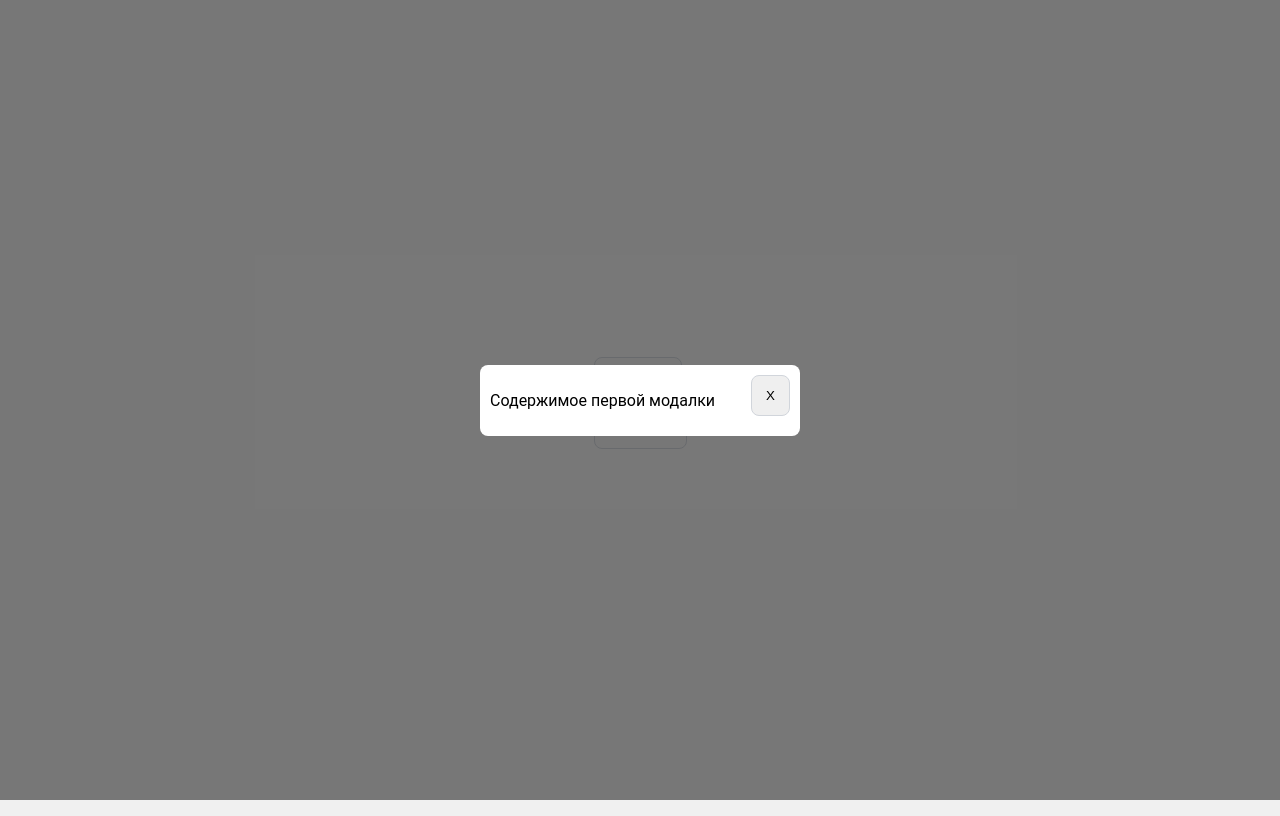
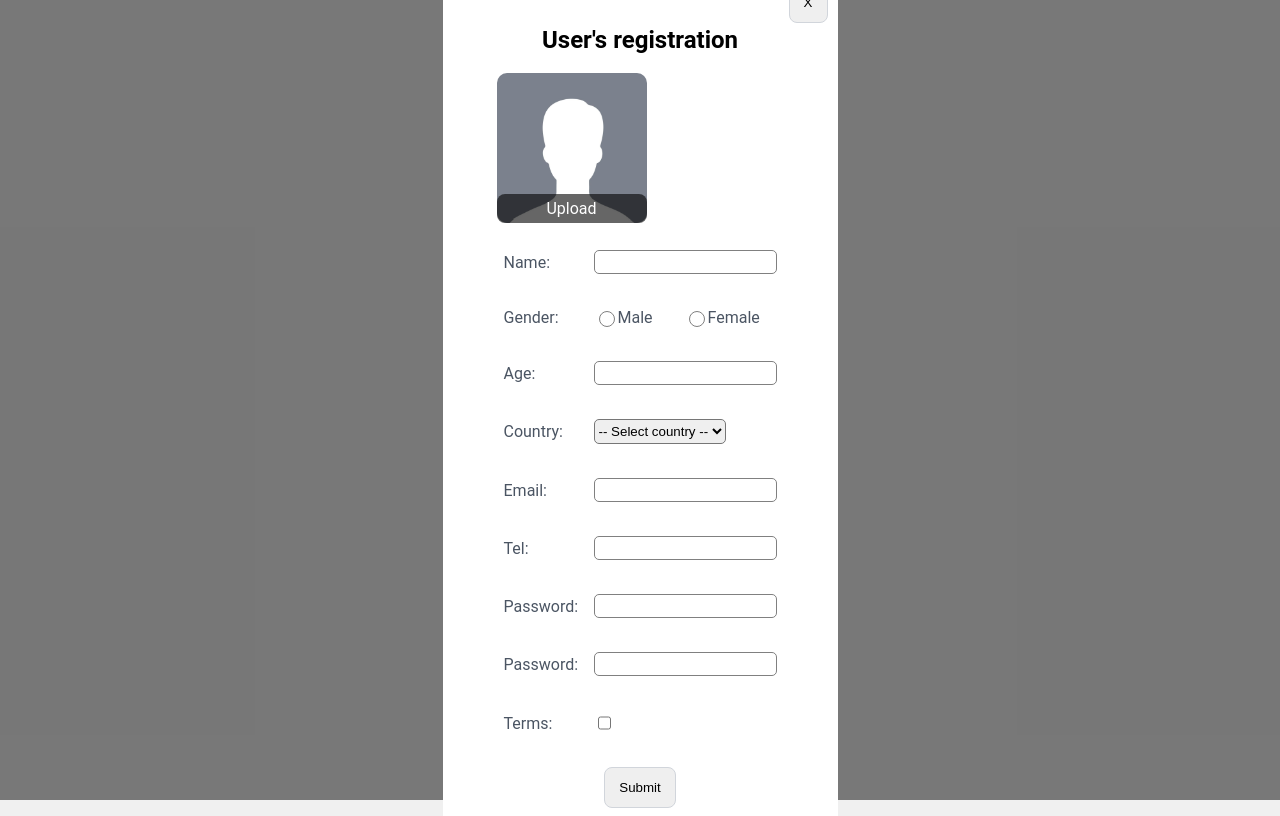
Before and after one commit to alexspearsi/react-rss-2025q3, a React app: page / in a window 1280 px wide. Both pictures are taken after a click on the button "1st button". Built offline with nearby package versions, Linux system fonts and the light colour scheme; the HTML template or start-up script is replaced by a standard one.

Commit message:
feat: implement validation using react-hook-form

```diff
--- a/eslint.config.js
+++ b/eslint.config.js
@@ -17,7 +17,7 @@ export default tseslint.config(
     ],
     files: ["**/*.{ts,tsx}"],
     languageOptions: {
-      ecmaVersion: 2022,
+      ecmaVersion: 2023,
       globals: globals.browser,
     },
     plugins: {
--- a/package.json
+++ b/package.json
@@ -28,7 +28,8 @@
   },
   "dependencies": {
     "react": "^19.1.1",
-    "react-dom": "^19.1.1"
+    "react-dom": "^19.1.1",
+    "react-hook-form": "^7.62.0"
   },
   "devDependencies": {
     "@eslint/js": "^9.33.0",
--- a/src/components/ActionButtons.tsx
+++ b/src/components/ActionButtons.tsx
@@ -1,5 +1,6 @@
 import { useState } from 'react';
 import Modal from './Modal/Modal';
+import ControlledForm from './ControlledForm/ControlledForm';
 
 export default function ActionButtons() {
   const [isFirstModalOpen, setIsFirstModalOpen] = useState<boolean>(false);
@@ -12,7 +13,7 @@ export default function ActionButtons() {
 
         {isFirstModalOpen && (
           <Modal onClose={() => setIsFirstModalOpen(false)}>
-            <p>Содержимое первой модалки</p>
+            <ControlledForm />
           </Modal>
         )}
       </div>
--- /dev/null
+++ b/src/components/ControlledForm/ControlledForm.module.css
@@ -0,0 +1,110 @@
+.profile {
+  display: flex;
+  flex-direction: column;
+
+  width: fit-content;
+  padding: 24px 44px;
+  border-radius: 10px;
+}
+
+.avatarWrapper {
+  position: relative;
+  width: 150px;
+  height: 150px;
+}
+
+.avatar {
+  width: 100%;
+}
+
+.uploadBtn {
+  cursor: pointer;
+
+  position: absolute;
+  bottom: 0;
+
+  width: 130px;
+  padding: 5px 10px;
+  border-radius: 8px;
+
+  color: #fff;
+  text-align: center;
+
+  background: rgb(0 0 0 / 60%);
+}
+
+.field {
+  display: flex;
+  margin-top: 20px;
+  padding: 7px;
+}
+
+.field label {
+  display: flex;
+  align-items: center;
+  width: 90px;
+  color: #4b5563;
+}
+
+.field input {
+  display: block;
+
+  height: 20px;
+  border: 1px solid gray;
+  border-radius: 5px;
+
+  outline: none;
+}
+
+.field input:focus {
+  outline: none;
+}
+
+.field input[type='radio'] {
+  cursor: pointer;
+
+  width: 16px;
+  height: 16px;
+  border-radius: 8px;
+
+  appearance: none;
+}
+
+.field input[type='radio']:checked {
+  background-color: #333;
+}
+
+.field select {
+  display: block;
+  height: 25px;
+  border-radius: 5px;
+}
+
+.inputWrapper {
+  position: relative;
+}
+
+.error {
+  position: absolute;
+  top: 25px;
+
+  width: 150px;
+
+  font-size: 12px;
+  color: red;
+}
+
+h2 {
+  text-align: center;
+}
+
+img {
+  display: block;
+  width: 90px;
+  margin-bottom: 20px;
+  border-radius: 10px;
+}
+
+span {
+  color: #111827;
+}
--- /dev/null
+++ b/src/components/ControlledForm/ControlledForm.tsx
@@ -0,0 +1,232 @@
+import styles from './ControlledForm.module.css';
+import { useForm, type SubmitHandler } from 'react-hook-form';
+
+type FormData = {
+  name: string;
+  gender: 'male' | 'female';
+  age: number;
+  country: string;
+  email: string;
+  tel: string;
+  password: string;
+  passwordRepeat: string;
+  terms: boolean;
+};
+
+export default function UncontrolledForm() {
+  const {
+    register,
+    handleSubmit,
+    formState: { errors },
+  } = useForm<FormData>();
+
+  const onSubmit: SubmitHandler<FormData> = (data) => {
+    console.log('Form Data: ', data);
+  };
+
+  return (
+    <form onSubmit={handleSubmit(onSubmit)}>
+      <div className={styles.profile}>
+        <h2 className={styles.title}>User's registration</h2>
+
+        {/* AVATAR */}
+        <div className={styles.avatarWrapper}>
+          <img src="./avatar.jpg" alt="avatar" className={styles.avatar} />
+          <input
+            id="avatarUpload"
+            type="file"
+            accept="image/png, image/jpeg"
+            style={{ display: 'none' }}
+          />
+          <label htmlFor="avatarUpload" className={styles.uploadBtn}>
+            Upload
+          </label>
+        </div>
+
+        {/* NAME */}
+        <div className={styles.field}>
+          <label>Name:</label>
+          <div className={styles.inputWrapper}>
+            <input
+              {...register('name', {
+                required: 'Name is required',
+                pattern: {
+                  value: /^[A-Z][a-z]*$/,
+                  message: 'Invalid name',
+                },
+              })}
+              type="text"
+            />
+            <span className={styles.error}>
+              {errors.name?.message?.toString()}
+            </span>
+          </div>
+        </div>
+
+        {/* GENDER */}
+        <div className={styles.field}>
+          <label>Gender:</label>
+          <div
+            style={{
+              display: 'flex',
+              flexDirection: 'column',
+              position: 'relative',
+            }}
+          >
+            <div style={{ display: 'flex', flexDirection: 'row' }}>
+              <label>
+                <input
+                  type="radio"
+                  value="male"
+                  {...register('gender', { required: 'Please select gender' })}
+                />
+                Male
+              </label>
+              <label>
+                <input
+                  type="radio"
+                  value="female"
+                  {...register('gender', { required: 'Please select gender' })}
+                />
+                Female
+              </label>
+              <span className={styles.error}>
+                {errors.gender?.message?.toString()}
+              </span>
+            </div>
+          </div>
+        </div>
+
+        {/* AGE */}
+        <div className={styles.field}>
+          <label>Age:</label>
+          <div className={styles.inputWrapper}>
+            <input
+              {...register('age', {
+                required: 'Age is required',
+                min: {
+                  value: 0,
+                  message: 'Age cannot be less than 0',
+                },
+              })}
+              type="number"
+            />
+            <span className={styles.error}>
+              {errors.age?.message?.toString()}
+            </span>
+          </div>
+        </div>
+
+        {/* COUNTRY */}
+        <div className={styles.field}>
+          <label>Country:</label>
+          <div className={styles.inputWrapper}>
+            <select
+              {...register('country', { required: 'Please select a country' })}
+              defaultValue=""
+            >
+              <option value="" disabled>
+                -- Select country --
+              </option>
+              <option value="Belaurs">Belarus</option>
+              <option value="Russia">Russia</option>
+            </select>
+            <span className={styles.error}>
+              {errors.country?.message?.toString()}
+            </span>
+          </div>
+        </div>
+
+        {/* EMAIL */}
+        <div className={styles.field}>
+          <label>Email:</label>
+          <div className={styles.inputWrapper}>
+            <input
+              type="email"
+              {...register('email', {
+                required: 'Email is required',
+                pattern: {
+                  value: /^[\w.-]+@[a-zA-Z\d.-]+\.[a-zA-Z]{2,}$/,
+                  message: 'Invalid email',
+                },
+              })}
+            />
+            <span className={styles.error}>
+              {errors.email?.message?.toString()}
+            </span>
+          </div>
+        </div>
+
+        {/* TEL */}
+        <div className={styles.field}>
+          <label>Tel:</label>
+          <div className={styles.inputWrapper}>
+            <input
+              type="tel"
+              {...register('tel', {
+                required: 'Telephone is required',
+              })}
+            />
+            <span className={styles.error}>
+              {errors.tel?.message?.toString()}
+            </span>
+          </div>
+        </div>
+
+        {/* PASSWORD */}
+        <div className={styles.field}>
+          <label>Password:</label>
+          <div className={styles.inputWrapper}>
+            <input
+              type="password"
+              {...register('password', {
+                required: 'Password is required',
+                pattern: {
+                  value: /^(?=.*[a-z])(?=.*[A-Z])(?=.*\d)(?=.*[\W_]).+$/,
+                  message: 'Must include: upper, lower, number, special char',
+                },
+              })}
+            />
+            <span className={styles.error}>
+              {errors.password?.message?.toString()}
+            </span>
+          </div>
+        </div>
+
+        {/* PASSWORD AGAIN */}
+        <div className={styles.field}>
+          <label>Password:</label>
+          <div className={styles.inputWrapper}>
+            <input
+              type="password"
+              {...register('passwordRepeat', {
+                required: 'Password repeat is required',
+              })}
+            />
+            <span className={styles.error}>
+              {errors.passwordRepeat?.message?.toString()}
+            </span>
+          </div>
+        </div>
+
+        <div className={styles.field}>
+          <label>Terms:</label>
+          <div className={styles.inputWrapper}>
+            <input
+              type="checkbox"
+              {...register('terms', { required: 'You must accept the Terms' })}
+            />
+            <span className={styles.error}>
+              {errors.terms?.message?.toString()}
+            </span>
+          </div>
+        </div>
+      </div>
+
+      {/* BUTTON SUBMIT */}
+      <div style={{ textAlign: 'center' }}>
+        <button type="submit">Submit</button>
+      </div>
+    </form>
+  );
+}
```
Also changed, not shown: src/components/UncontrolledForm/UncontrolledForm.tsx (deleted, +0 -10 lines), 1 other file (tests, documents, lock files or other folders).
